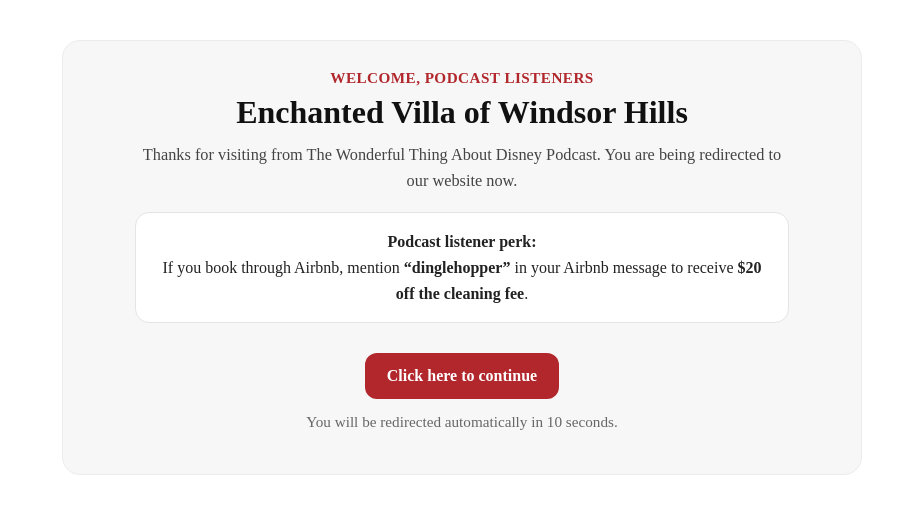
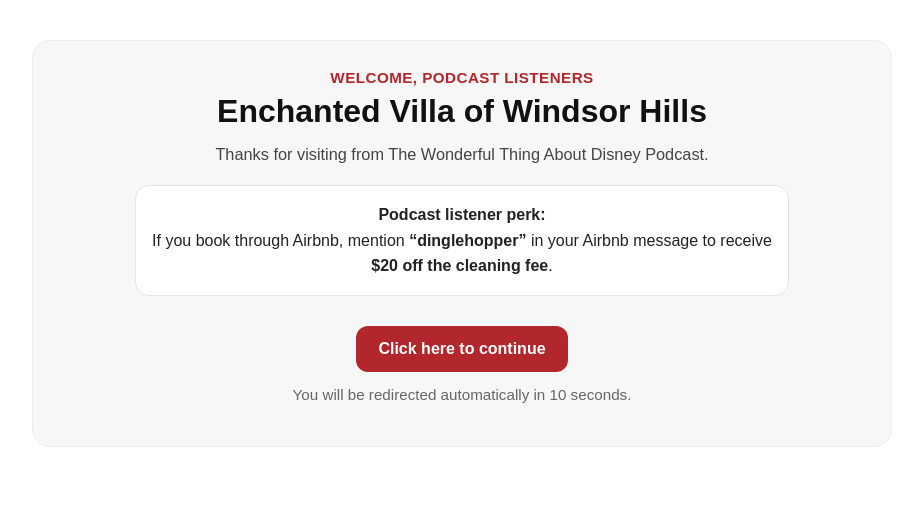
Before and after one commit to 2579maneshaw/2579maneshaw.github.io, a Jekyll site: the page dinglehopper/index.html, which Jekyll copies as it is, in a window 1280 px wide. Shown: the top 514 px of the page, without its empty margins (178-1101 px from the left). Built offline with Jekyll 4.4.1, drawn with Linux system fonts in a browser that asks for light colours.

Commit message:
Update index.html

```diff
--- a/dinglehopper/index.html
+++ b/dinglehopper/index.html
@@ -1,30 +1,43 @@
----
-layout: default
-title: Podcast Listener Offer
-permalink: /dinglehopper/
----
+<!DOCTYPE html>
+<html lang="en">
+<head>
+  <meta charset="UTF-8">
+  <meta name="viewport" content="width=device-width, initial-scale=1.0">
+  <title>Podcast Listener Offer | Enchanted Villa of Windsor Hills</title>
 
+  <!-- Google Analytics -->
+  <script async src="https://www.googletagmanager.com/gtag/js?id=G-FV1ZE9QFNP"></script>
   <script>
-  if (typeof gtag === 'function') {
+    window.dataLayer = window.dataLayer || [];
+    function gtag(){dataLayer.push(arguments);}
+    gtag('js', new Date());
+    gtag('config', 'G-FV1ZE9QFNP');
+
     gtag('event', 'podcast_visit', {
       event_category: 'marketing',
       event_label: 'twtad_podcast'
     });
-  }
 
     setTimeout(function () {
-    window.location.replace('/');
+      window.location.href = "https://enchantedvillawh.com/";
     }, 10000);
   </script>
 
   <style>
-  .podcastWrap {
-    max-width: 800px;
-    margin: 40px auto 60px;
-    padding: 0 16px;
+    body {
+      margin: 0;
+      font-family: Arial, Helvetica, sans-serif;
+      background: #fff;
+      color: #222;
     }
 
-  .podcastCard {
+    .wrap {
+      max-width: 860px;
+      margin: 0 auto;
+      padding: 40px 18px 60px;
+    }
+
+    .card {
       background: #f7f7f7;
       border: 1px solid #ececec;
       border-radius: 18px;
@@ -32,7 +45,7 @@
       text-align: center;
     }
 
-  .podcastEyebrow {
+    .eyebrow {
       margin: 0 0 8px;
       font-size: 0.95rem;
       font-weight: 700;
@@ -41,14 +54,14 @@
       color: #b1272c;
     }
 
-  .podcastTitle {
+    h1 {
       margin: 0 0 12px;
       font-size: 2rem;
       line-height: 1.1;
       color: #111;
     }
 
-  .podcastText {
+    .text {
       margin: 0 auto 14px;
       max-width: 650px;
       color: #444;
@@ -56,7 +69,7 @@
       font-size: 1.02rem;
     }
 
-  .podcastOffer {
+    .offer {
       margin: 18px auto;
       padding: 16px;
       max-width: 620px;
@@ -67,7 +80,7 @@
       line-height: 1.6;
     }
 
-  .podcastButton {
+    .button {
       display: inline-block;
       margin-top: 12px;
       padding: 14px 22px;
@@ -78,45 +91,46 @@
       font-weight: 700;
     }
 
-  .podcastSmall {
+    .small {
       margin-top: 14px;
       color: #666;
       font-size: 0.95rem;
     }
 
     @media (max-width: 760px) {
-    .podcastTitle {
+      h1 {
         font-size: 1.65rem;
       }
     }
   </style>
+</head>
+<body>
+  <div class="wrap">
+    <div class="card">
+      <p class="eyebrow">Welcome, podcast listeners</p>
+      <h1>Enchanted Villa of Windsor Hills</h1>
 
-<div class="podcastWrap">
-  <div class="podcastCard">
-    <p class="podcastEyebrow">Welcome, podcast listeners</p>
-    <h1 class="podcastTitle">Enchanted Villa of Windsor Hills</h1>
-
-    <p class="podcastText">
+      <p class="text">
         Thanks for visiting from The Wonderful Thing About Disney Podcast.
-      You are being redirected to our website now.
       </p>
 
-    <div class="podcastOffer">
+      <div class="offer">
         <strong>Podcast listener perk:</strong><br>
-      If you book through Airbnb, mention <strong>“dinglehopper”</strong> in your Airbnb message
-      to receive <strong>$20 off the cleaning fee</strong>.
+        If you book through Airbnb, mention <strong>“dinglehopper”</strong> in your Airbnb message to receive <strong>$20 off the cleaning fee</strong>.
       </div>
 
-    <a class="podcastButton" href="/">
+      <a class="button" href="https://enchantedvillawh.com/">
         Click here to continue
       </a>
 
-    <p class="podcastSmall">
+      <p class="small">
         You will be redirected automatically in 10 seconds.
       </p>
     </div>
   </div>
 
   <noscript>
-  <meta http-equiv="refresh" content="10; url=/" />
+    <meta http-equiv="refresh" content="10; url=https://enchantedvillawh.com/">
   </noscript>
+</body>
+</html>
```
Lines whose indentation alone changed are shown as unchanged.
